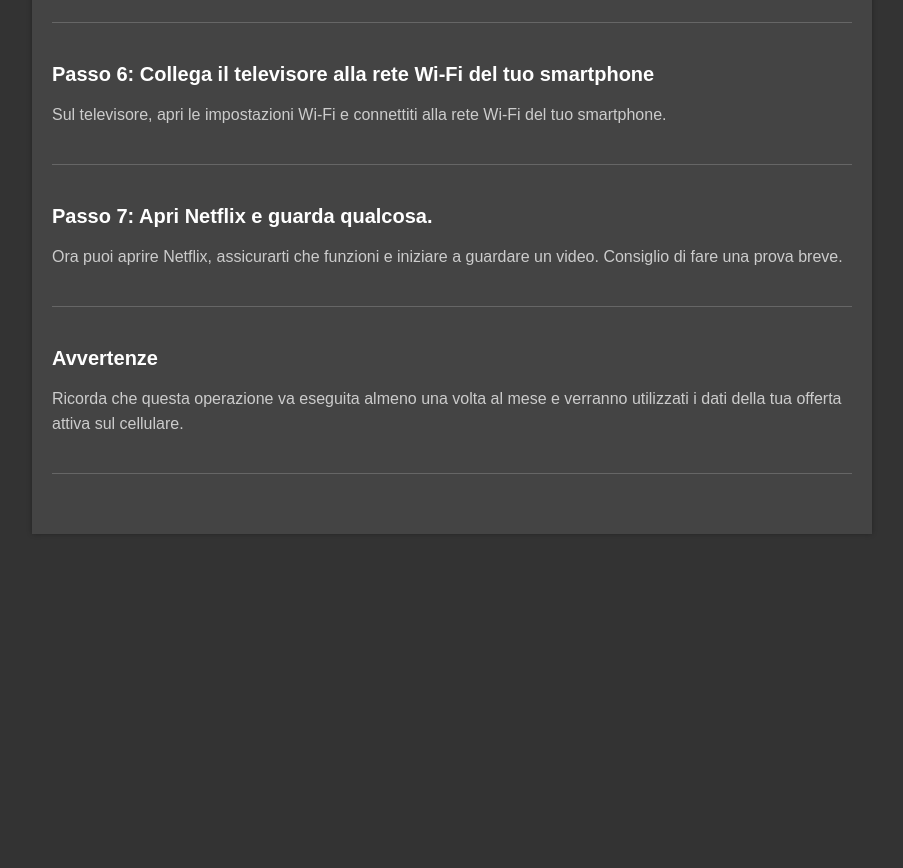
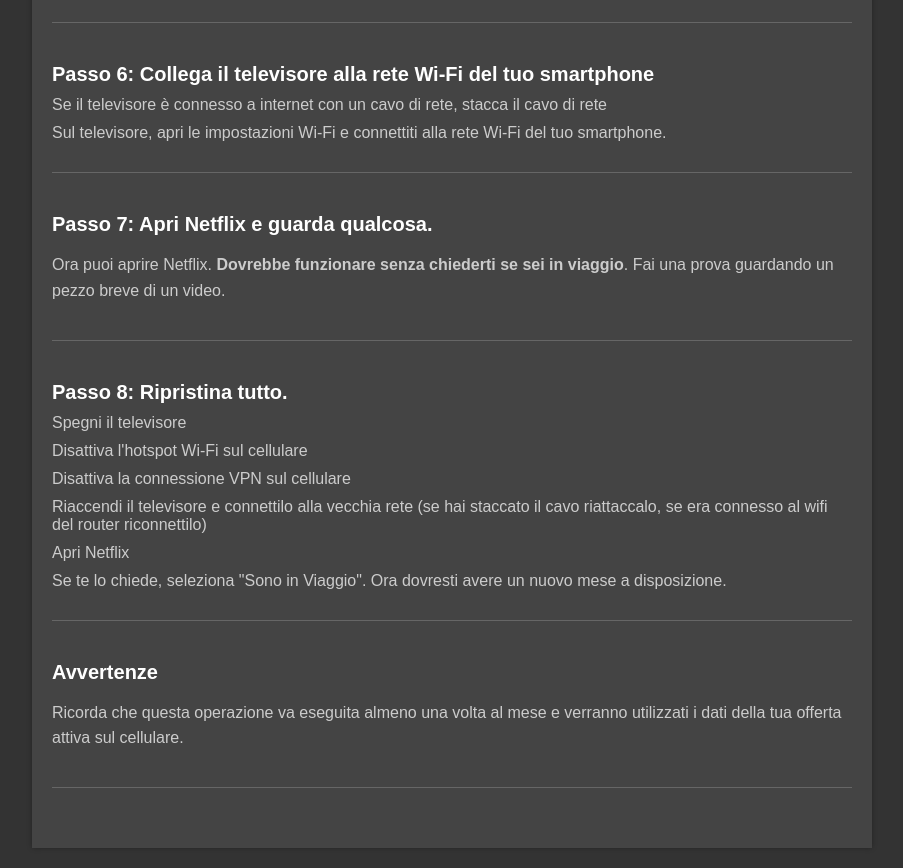
Before and after one commit to Chosko/tv-vpn-guide, a website: page docs/index.html in a window 1280 px wide. Shown: the part 7706-8574 px from the top of the page, without its empty margins (188-1091 px from the left). Before the commit the page ends 8260 px from the top, so only its background shows below. Drawn offline with Linux system fonts and the light colour scheme.

Commit message:
guide updated

```diff
--- a/docs/index.html
+++ b/docs/index.html
@@ -51,11 +51,25 @@
         </section>
         <section>
             <h2>Passo 6: Collega il televisore alla rete Wi-Fi del tuo smartphone</h2>
-            <p>Sul televisore, apri le impostazioni Wi-Fi e connettiti alla rete Wi-Fi del tuo smartphone.</p>
+            <ul>
+                <li>Se il televisore è connesso a internet con un cavo di rete, stacca il cavo di rete</li>
+                <li>Sul televisore, apri le impostazioni Wi-Fi e connettiti alla rete Wi-Fi del tuo smartphone.</li>
+            </ul>
         </section>
         <section>
             <h2>Passo 7: Apri Netflix e guarda qualcosa.</h2>
-            <p>Ora puoi aprire Netflix, assicurarti che funzioni e iniziare a guardare un video. Consiglio di fare una prova breve.</p>
+            <p>Ora puoi aprire Netflix. <b>Dovrebbe funzionare senza chiederti se sei in viaggio</b>. Fai una prova guardando un pezzo breve di un video.</p>
+        </section>
+        <section>
+            <h2>Passo 8: Ripristina tutto.</h2>
+            <ul>
+                <li>Spegni il televisore</li>
+                <li>Disattiva l'hotspot Wi-Fi sul cellulare</li>
+                <li>Disattiva la connessione VPN sul cellulare</li>
+                <li>Riaccendi il televisore e connettilo alla vecchia rete (se hai staccato il cavo riattaccalo, se era connesso al wifi del router riconnettilo)</li>
+                <li>Apri Netflix</li>
+                <li>Se te lo chiede, seleziona "Sono in Viaggio". Ora dovresti avere un nuovo mese a disposizione.</li>
+            </ul>
         </section>
         <section>
             <h2>Avvertenze</h2>
```
